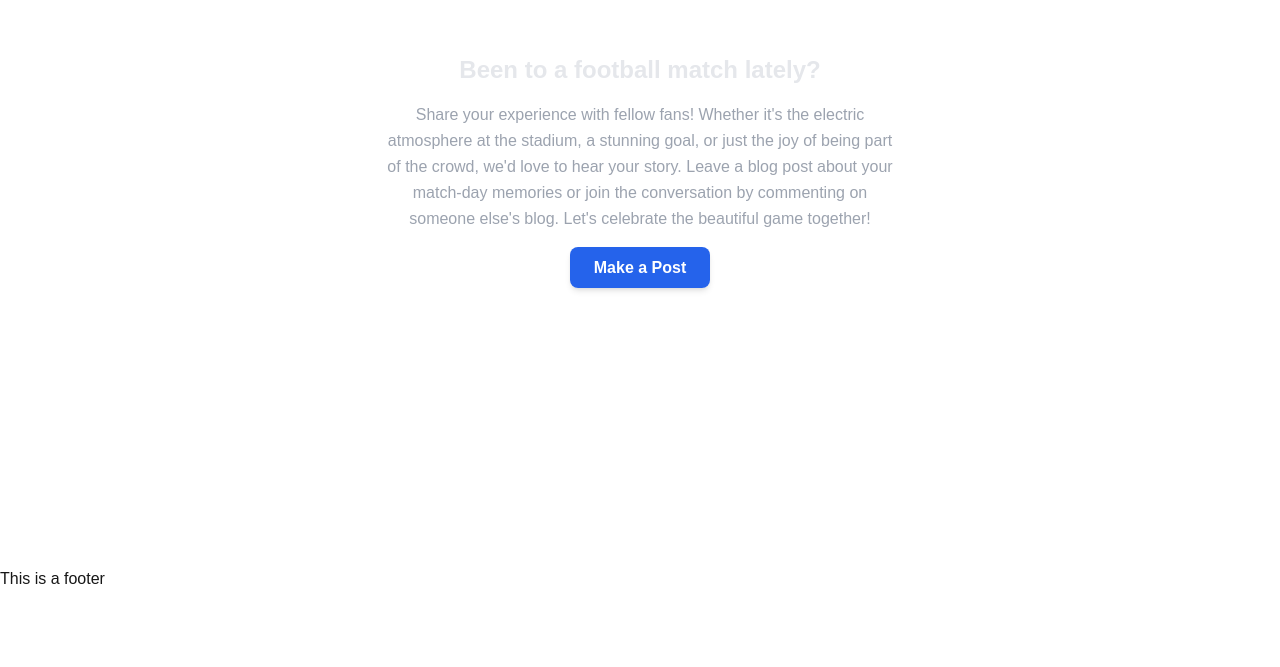
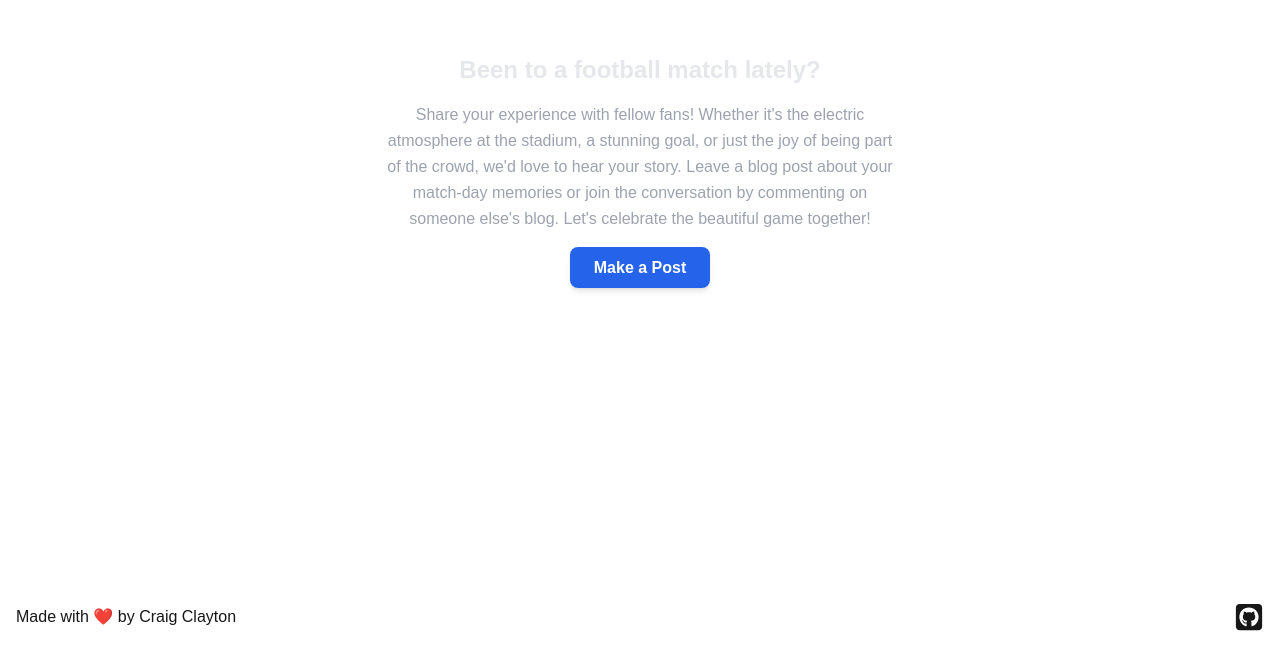
Before and after one commit to BullDogPatch/week8-assignment, a Next.js app: page / in a window 1280 px wide. Shown: the part 329-996 px from the top of the page. Before the commit the page ends 920 px from the top, so only its background shows below. Built offline with nearby package versions, Linux system fonts and the light colour scheme.

Commit message:
steel footer from last week

```diff
--- a/src/components/Footer.jsx
+++ b/src/components/Footer.jsx
@@ -1,7 +1,17 @@
+import { FaSquareGithub } from 'react-icons/fa6';
+
 const Footer = () => {
   return (
-    <footer>
-      <p>This is a footer</p>
+    <footer className='h-[100px] flex justify-between items-center p-4'>
+      <p className='made-by'>Made with ❤️ by Craig Clayton</p>
+      <a
+        href='https://github.com/BullDogPatch/week8-assignment'
+        target='_blank'
+        rel='noopener noreferrer'
+        className='github-link'
+      >
+        <FaSquareGithub size={30} />
+      </a>
     </footer>
   );
 };
```
